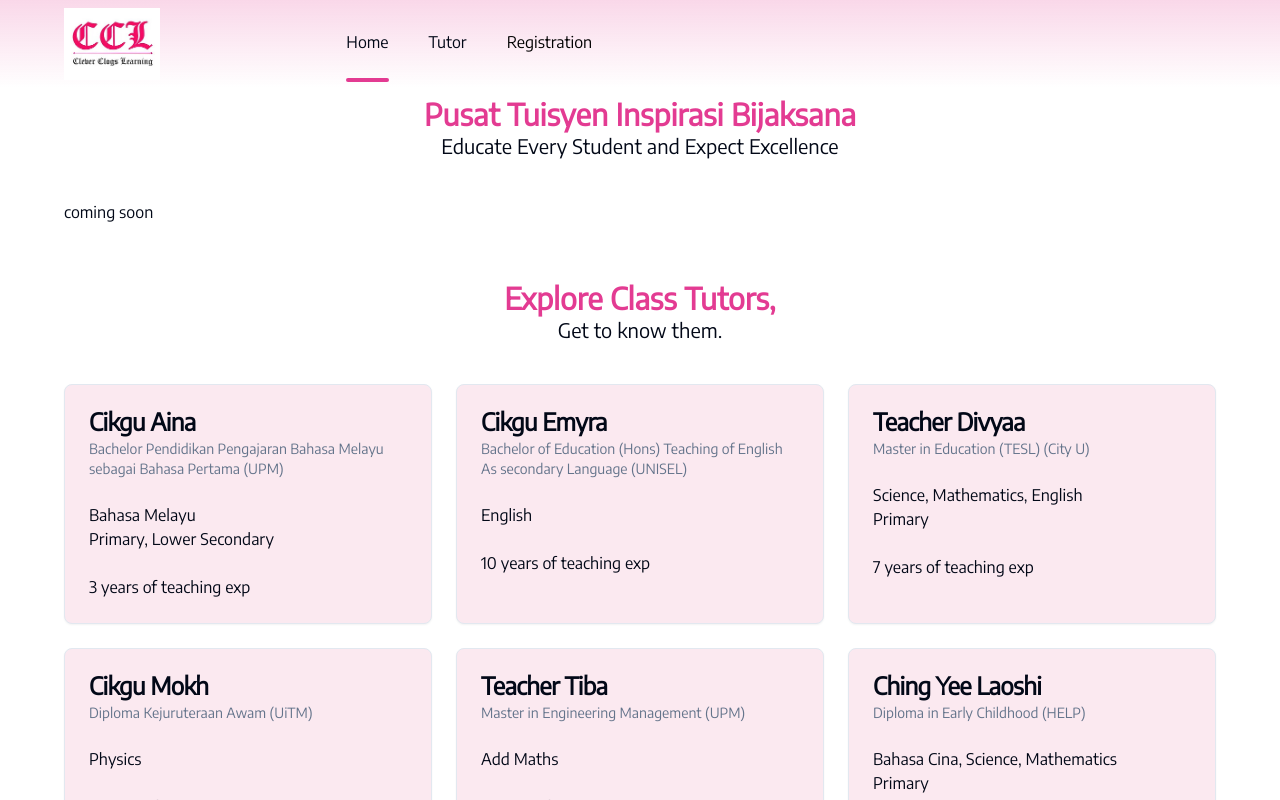
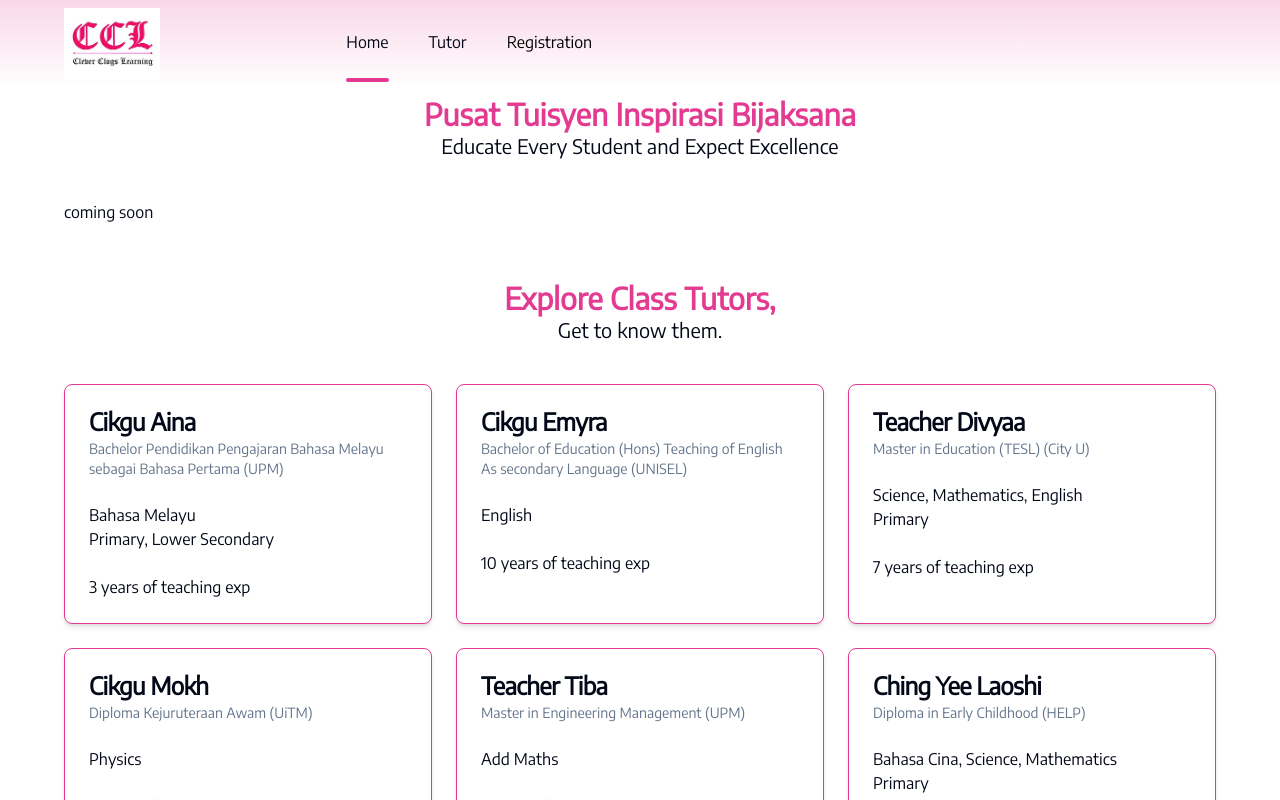
Before and after one commit to KelvinYou/cclearning, a Next.js app: page / in a window 1280 px wide. Shown: the top 800 px of the page. Built offline with nearby package versions, Linux system fonts and the light colour scheme.

Commit message:
style: update styling

```diff
--- a/src/app/(landing)/page.tsx
+++ b/src/app/(landing)/page.tsx
@@ -20,7 +20,7 @@ export default function Home() {
         <div className="w-full grid gap-6 lg:grid-cols-3">
           {tutors.map((tutor) => {
             return (
-              <Card key={tutor.name} className=" bg-[#fbe9f0]">
+              <Card key={tutor.name} className=" border-primary shadow-md">
                 <CardHeader>
                   <CardTitle>{tutor.name}</CardTitle>
                   <CardDescription>
```
